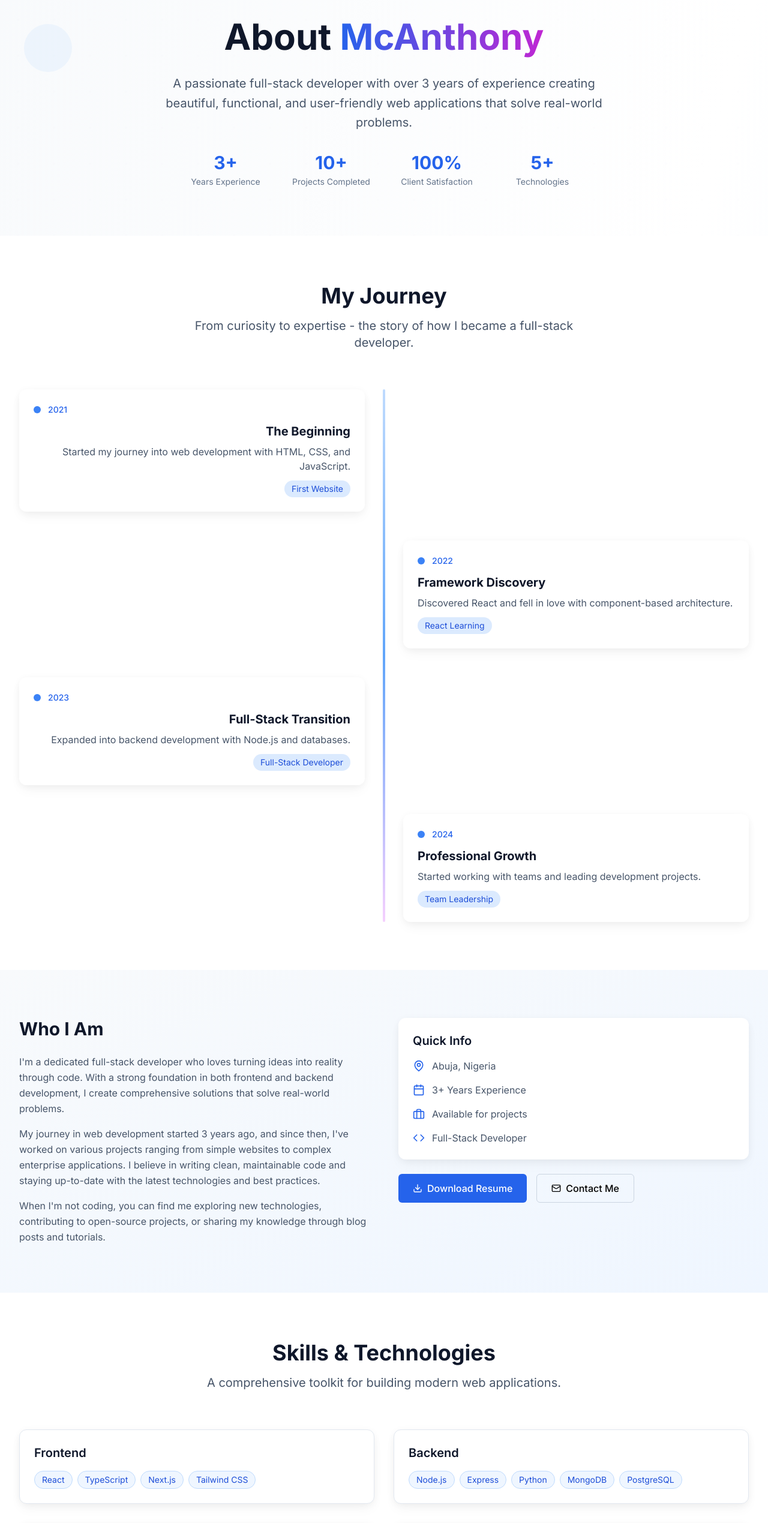
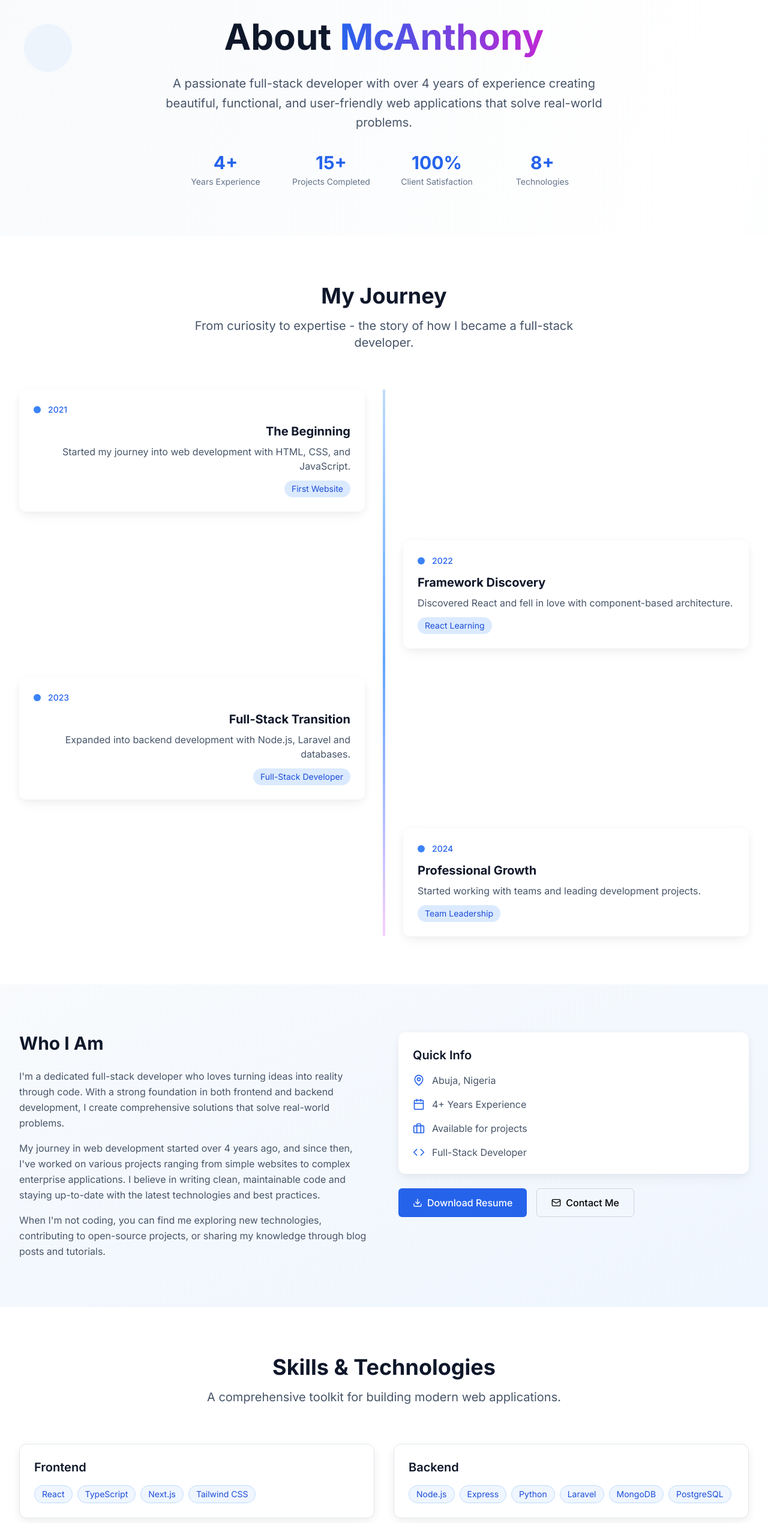
Before and after one commit to MM696/New-portfolio, a React (Vite) app in the folder frontend/: page /about in a window 1280 px wide. Shown: the part 181-2720 px from the top of the page at 60% size. Built offline with nearby package versions, Linux system fonts and the light colour scheme.

Commit message:
initial commit

```diff
--- a/frontend/src/pages/About.tsx
+++ b/frontend/src/pages/About.tsx
@@ -4,16 +4,16 @@ import { Download, Mail, Award, Users, Code, Heart, MapPin, Calendar, Briefcase,
 const About = () => {
   const skills = [
     { category: 'Frontend', items: ['React', 'TypeScript', 'Next.js', 'Tailwind CSS'] },
-    { category: 'Backend', items: ['Node.js', 'Express', 'Python', 'MongoDB', 'PostgreSQL'] },
+    { category: 'Backend', items: ['Node.js', 'Express', 'Python', 'Laravel', 'MongoDB', 'PostgreSQL'] },
     { category: 'Mobile', items: ['React Native', 'Flutter', 'iOS Development'] },
-    { category: 'Tools', items: ['Git', 'Docker', 'AWS', 'Figma', 'Jira'] }
+    { category: 'Tools', items: ['Git', 'Docker', 'AWS', 'Figma', 'ClickUp', 'Slack'] }
   ];
 
   const experience = [
     {
       title: 'Full-Stack Developer',
       company: 'Machine and Equipment Corporation of Africa',
-      period: '2025 - Present',
+      period: '2021 - Present',
       description: 'Architected and developed a comprehensive e-commerce platform for industrial machinery and equipment sales. Built scalable full-stack solutions with modern technologies, integrating payment gateways, inventory management, and customer relationship management systems for B2B transactions.',
       achievements: ['Built scalable e-commerce platform handling over 1000 products', 'Integrated secure payment processing and multi-currency support', 'Developed automated inventory management reducing manual work by 60%', 'Implemented responsive design serving over 600 monthly active users']
     },
@@ -27,7 +27,7 @@ const About = () => {
     {
       title: 'Frontend Developer',
       company: 'Skye Studios',
-      period: '2024 - 2025',
+      period: '2022 - 2025',
       description: 'Developed interactive video editing interfaces and multimedia web applications using KonvaJS and modern frontend technologies. Built responsive user interfaces with real-time canvas manipulation, drag-and-drop functionality, and seamless video processing capabilities for creative professionals.',
       achievements: ['Built more than 2 interactive video editing interfaces with KonvaJS', 'Implemented real-time canvas manipulation and video filters', 'Reduced interface load time by 40% through code optimization', 'Created reusable component library used across 7 projects']
     }
@@ -88,7 +88,7 @@ const About = () => {
     {
       year: '2023',
       title: 'Full-Stack Transition',
-      description: 'Expanded into backend development with Node.js and databases.',
+      description: 'Expanded into backend development with Node.js, Laravel and databases.',
       milestone: 'Full-Stack Developer'
     },
     {
@@ -156,7 +156,7 @@ const About = () => {
                 transition={{ delay: 0.4, duration: 0.8 }}
               >
                 <div className="text-xl text-secondary-600 max-w-3xl mx-auto leading-relaxed">
-                  A passionate full-stack developer with over 3 years of experience creating beautiful, functional, and user-friendly web applications that solve real-world problems.
+                  A passionate full-stack developer with over 4 years of experience creating beautiful, functional, and user-friendly web applications that solve real-world problems.
                 </div>
               </motion.p>
 
@@ -168,11 +168,11 @@ const About = () => {
               >
                 <div className="grid grid-cols-2 md:grid-cols-4 gap-8 max-w-2xl mx-auto">
                 <div className="text-center">
-                  <div className="text-3xl font-bold text-primary-600 mb-1">3+</div>
+                  <div className="text-3xl font-bold text-primary-600 mb-1">4+</div>
                   <div className="text-sm text-secondary-500">Years Experience</div>
                 </div>
                 <div className="text-center">
-                  <div className="text-3xl font-bold text-primary-600 mb-1">10+</div>
+                  <div className="text-3xl font-bold text-primary-600 mb-1">15+</div>
                   <div className="text-sm text-secondary-500">Projects Completed</div>
                 </div>
                 <div className="text-center">
@@ -180,7 +180,7 @@ const About = () => {
                   <div className="text-sm text-secondary-500">Client Satisfaction</div>
                 </div>
                 <div className="text-center">
-                  <div className="text-3xl font-bold text-primary-600 mb-1">5+</div>
+                  <div className="text-3xl font-bold text-primary-600 mb-1">8+</div>
                   <div className="text-sm text-secondary-500">Technologies</div>
                 </div>
                 </div>
@@ -267,7 +267,7 @@ const About = () => {
                   solutions that solve real-world problems.
                 </p>
                 <p>
-                  My journey in web development started 3 years ago, and since then, I've worked on
+                  My journey in web development started over 4 years ago, and since then, I've worked on
                   various projects ranging from simple websites to complex enterprise applications.
                   I believe in writing clean, maintainable code and staying up-to-date with the latest
                   technologies and best practices.
@@ -298,7 +298,7 @@ const About = () => {
                   </div>
                   <div className="flex items-center gap-3">
                     <Calendar className="w-5 h-5 text-primary-600" />
-                    <span className="text-secondary-600">3+ Years Experience</span>
+                    <span className="text-secondary-600">4+ Years Experience</span>
                   </div>
                   <div className="flex items-center gap-3">
                     <Briefcase className="w-5 h-5 text-primary-600" />
--- a/frontend/src/pages/Contact.tsx
+++ b/frontend/src/pages/Contact.tsx
@@ -79,7 +79,7 @@ const Contact = () => {
       description: "Professional networking and updates",
       value: "Connect with me",
       icon: Linkedin,
-      action: "https://linkedin.com/in/mcanthony",
+      action: "www.linkedin.com/in/macanthony-eze-6aba23345",
       color: "from-blue-600 to-blue-800"
     }
   ];
@@ -213,7 +213,7 @@ const Contact = () => {
                   <div className="text-sm text-secondary-500">Consultation</div>
                 </div>
                 <div className="text-center">
-                  <div className="text-3xl font-bold text-primary-600 mb-1">3+</div>
+                  <div className="text-3xl font-bold text-primary-600 mb-1">4+</div>
                   <div className="text-sm text-secondary-500">Years Experience</div>
                 </div>
                 </div>
--- a/frontend/src/pages/Home.tsx
+++ b/frontend/src/pages/Home.tsx
@@ -1,6 +1,6 @@
 import { motion } from 'framer-motion';
 import { Link } from 'react-router-dom';
-import { ArrowRight, Code, Palette, Smartphone, Database, Zap, Star, Quote, ExternalLink, FileText, Layers, GitBranch, Github, Globe, Terminal, Circle, Square, Hexagon } from 'lucide-react';
+import { ArrowRight, Code, Palette, Smartphone, Database, Zap, Star, Quote, ExternalLink, FileText, Layers, GitBranch, Github, Globe, Terminal, Circle, Square, Hexagon, GavelIcon } from 'lucide-react';
 import ChatBot from "../components/ChatBot";
 
 const Home = () => {
@@ -32,8 +32,8 @@ const Home = () => {
   ];
 
   const stats = [
-    { number: '10+', label: 'Projects Completed' },
-    { number: '3+', label: 'Years Experience' },
+    { number: '15+', label: 'Projects Completed' },
+    { number: '4+', label: 'Years Experience' },
     { number: '100%', label: 'Client Satisfaction' },
     { number: '24/7', label: 'Support Available' }
   ];
@@ -73,7 +73,8 @@ const Home = () => {
     { name: "Redux", level: 80, color: "from-purple-500 to-pink-500", icon: Hexagon, customIcon: "/images/Redux.png" },
     { name: "Git", level: 85, color: "from-orange-600 to-red-600", icon: GitBranch, customIcon: "/images/Git.png" },
     { name: "GitHub", level: 85, color: "from-gray-700 to-gray-900", icon: Github, customIcon: "/images/Github.svg" },
-    { name: "AWS", level: 80, color: "from-orange-500 to-yellow-500", icon: Layers, customIcon: "/images/Amazon_Web_Services.svg" }
+    { name: "AWS", level: 80, color: "from-orange-500 to-yellow-500", icon: Layers, customIcon: "/images/Amazon_Web_Services.svg" },
+    { name: "Laravel", level: 87, color: "from-red-500 to-red-700", icon: GavelIcon, customIcon: "/images/Laravel.png" }
   ];
 
   const recentWork = [
--- a/frontend/src/pages/Projects.tsx
+++ b/frontend/src/pages/Projects.tsx
@@ -48,7 +48,7 @@ const sampleProjects = [
   },
 ];
 
-const techFilters = ["All", "React", "Tailwind CSS", "NextJS", "NodeJS", "Express", "MongoDB", "PostgreSQL", "Supabase", "EmailJS"];
+const techFilters = ["All", "React", "Tailwind CSS", "NextJS", "NodeJS", "Laravel", "Express", "MongoDB", "PostgreSQL", "Supabase", "EmailJS"];
 
 // ✅ Image Slider Component
 function ImageSlider({ images, title }: { images: string[]; title: string }) {
@@ -379,7 +379,7 @@ export default function Projects() {
                 <div className="text-sm text-secondary-500">Featured</div>
               </div>
               <div className="text-center">
-                <div className="text-3xl font-bold text-primary-600 mb-1">3+</div>
+                <div className="text-3xl font-bold text-primary-600 mb-1">4+</div>
                 <div className="text-sm text-secondary-500">Years Exp</div>
               </div>
               </div>
```
Also changed, not shown: frontend/public/images/Laravel.png (added).
